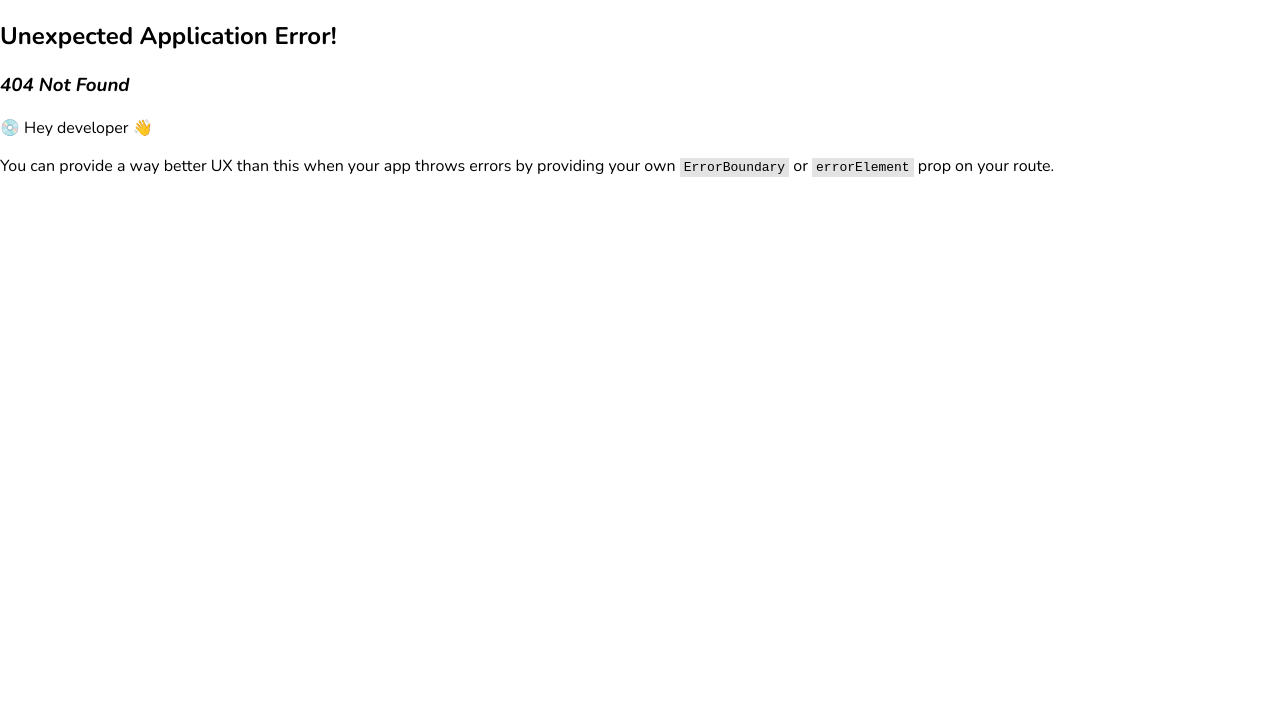
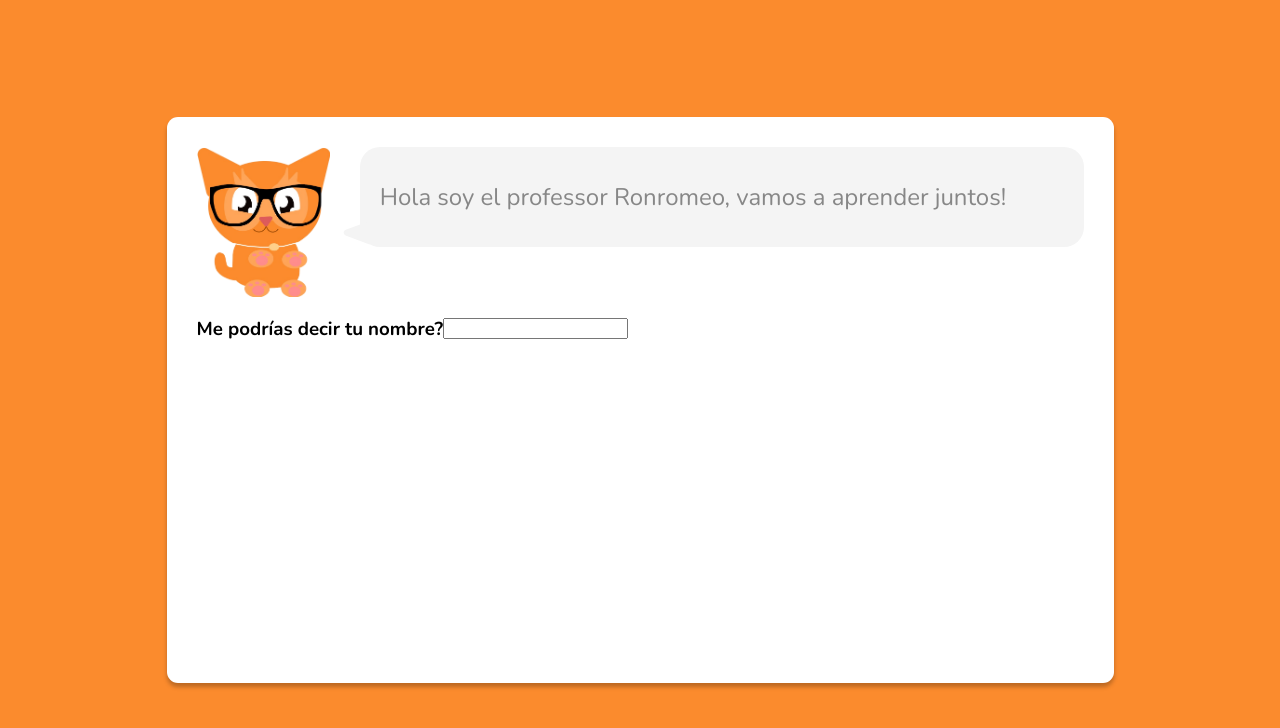
Before and after one commit to danielaramosgarcia/hack2023_gato, a React (Vite) app: page /login in a window 1280 px wide. Before the commit this address had no page. Shown: the top 728 px of the page. Built offline with nearby package versions, Linux system fonts and the light colour scheme.

Commit message:
link test

```diff
--- a/src/App.jsx
+++ b/src/App.jsx
@@ -14,7 +14,7 @@ const router = createBrowserRouter([
     element: <LessonView />,
   },
   {
-    path: "/newAccount",
+    path: "/login",
     element: <NewAccountView />,
   },
 ]);
--- a/src/index.css
+++ b/src/index.css
@@ -7,4 +7,5 @@ body {
   --accent-color: #fb8b2d;
   --titles-color: #3a3a3a;
   --text-color: #878787;
+  --light-back-color: #f4f4f4;
 }
--- a/src/pages/mainView/index.jsx
+++ b/src/pages/mainView/index.jsx
@@ -1,6 +1,11 @@
+import { Link } from "react-router-dom";
 import styles from "./styles.module.css";
 function MainView() {
-  return <div className={styles.container}>MainView</div>;
+  return (
+    <div className={styles.container}>
+      <Link to={"/login"}>Hla</Link>
+    </div>
+  );
 }
 
 export default MainView;
--- a/src/pages/newAccountView/index.jsx
+++ b/src/pages/newAccountView/index.jsx
@@ -1,6 +1,7 @@
 import React from "react";
 import styles from "./styles.module.css";
 import gatito from "../../assets/gatito.png";
+import piquito from "../../assets/svg/piquito.svg";
 
 function NewAccountView() {
   return (
@@ -8,9 +9,15 @@ function NewAccountView() {
       <div className={styles.main}>
         <div className={styles.row}>
           <img src={gatito} alt='logo' className={styles.image} />
+
           <div className={styles.chat}>
-            <p>hola mundo</p>
+            <img src={piquito} alt='piquito' className={styles.piquito} />
+            <p>Hola soy el professor Ronromeo, vamos a aprender juntos!</p>
           </div>
+        </div>
+        <div className={styles.row}>
+          <h3>Me podrías decir tu nombre?</h3>
+          <input type='text' />
         </div>
       </div>
     </div>
--- a/src/pages/newAccountView/styles.module.css
+++ b/src/pages/newAccountView/styles.module.css
@@ -15,7 +15,7 @@
   background: #fff;
   box-shadow: 0px 4px 4px 0px rgba(0, 0, 0, 0.25);
   display: flex;
-  justify-content: center;
+  flex-direction: column;
   align-items: flex-start;
   padding: 30px;
 }
@@ -26,7 +26,7 @@
   justify-content: center;
   align-items: center;
   width: 100%;
-  background-color: aqua;
+
   justify-content: flex-start;
 }
 
@@ -36,5 +36,23 @@
 
 .chat {
   color: var(--text-color);
+  background-color: var(--light-back-color);
   margin-left: 0px;
+  width: inherit;
+  border-radius: 20px;
+  padding: 10px;
+  margin-left: 30px;
+  align-self: baseline;
+  position: relative;
 }
+
+.chat p {
+  font-size: 24px;
+  margin-left: 10px;
+}
+
+.piquito {
+  position: absolute;
+  bottom: 2px;
+  left: -17px;
+}
```
Also changed, not shown: src/assets/svg/piquito.svg (added).
